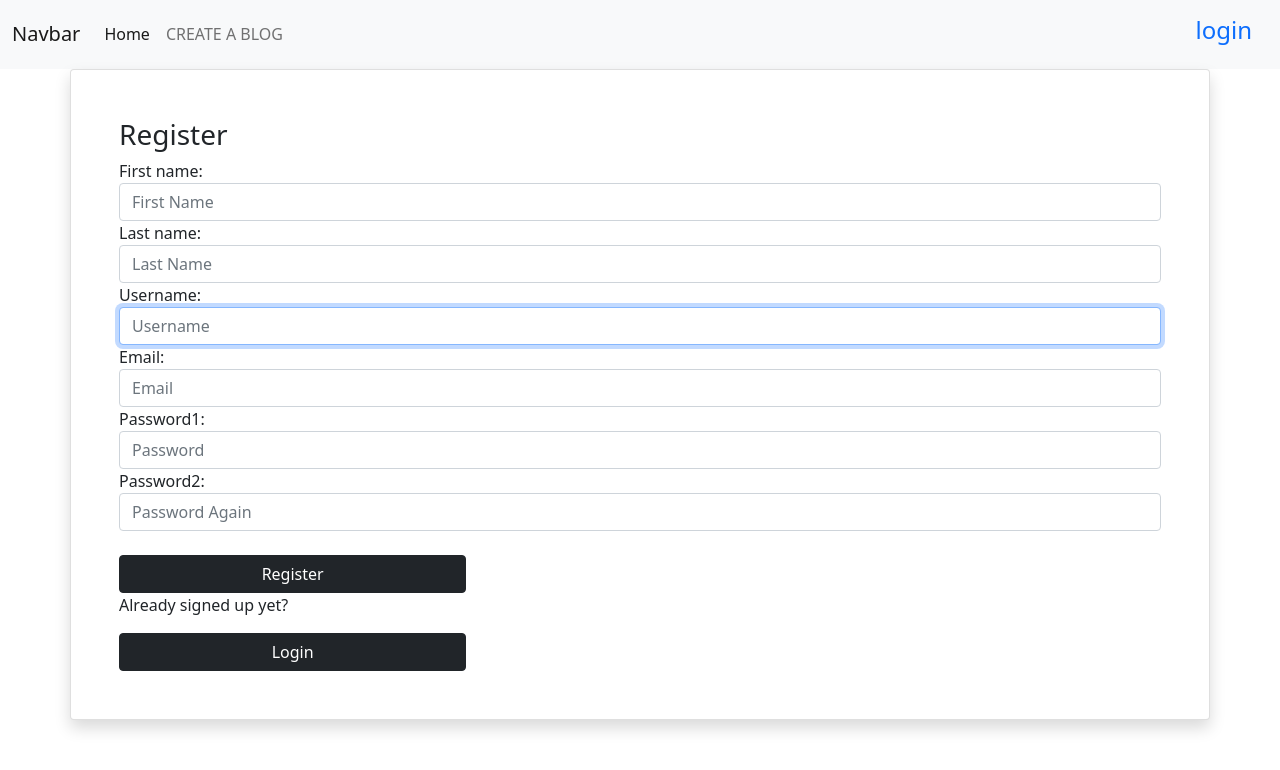
After one commit to saaid323/PerspectivePeak, a Django app: page /register in a window 1280 px wide. The commit adds this page. Shown: the top 770 px of the page. Run offline with Django 5.2, Linux system fonts and the light colour scheme; some libraries are stand-ins or nearby versions.

Commit message:
added login/register

```diff
--- a/blog/base/forms.py
+++ b/blog/base/forms.py
@@ -1,6 +1,8 @@
 from django import forms
-from .models import Blog
+from .models import Blog, Profile
 from django_ckeditor_5.widgets import CKEditor5Widget
+from django.contrib.auth.forms import UserCreationForm
+from django.contrib.auth.models import User
 
 
 class BlogForm(forms.ModelForm):
@@ -17,3 +19,16 @@ class BlogForm(forms.ModelForm):
                 )
         }
         exclude = ['author']
+
+
+class UserForm(UserCreationForm):
+    username = forms.CharField(widget=forms.TextInput(attrs={'class': 'form-control', 'placeholder': 'Username'}))
+    first_name = forms.CharField(widget=forms.TextInput(attrs={'class': 'form-control', 'placeholder': 'First Name'}), max_length=32)
+    last_name = forms.CharField(widget=forms.TextInput(attrs={'class': 'form-control', 'placeholder': 'Last Name'}), max_length=32)
+    email = forms.EmailField(widget=forms.EmailInput(attrs={'class': 'form-control', 'placeholder': 'Email'}), max_length=64)
+    password1 = forms.CharField(widget=forms.PasswordInput(attrs={'class': 'form-control', 'placeholder': 'Password'}))
+    password2 = forms.CharField(widget=forms.PasswordInput(attrs={'class': 'form-control', 'form-label': 'confirm Password', 'placeholder': 'Password Again'}))
+
+    class Meta:
+        model = User
+        fields = ['first_name', 'last_name', 'username', 'email']
--- a/blog/base/templates/home.html
+++ b/blog/base/templates/home.html
@@ -18,7 +18,7 @@
             </a>
             <small class="font-weight-light my-4">{{ blog.get_readtime }} read</small>
             <br> <br>
-
+            {% if blog.author == request.user %}
             <ul>
                 <li>
                     <a class="col-md-4s btn btn-dark" href="{% url 'update_blog' blog.id %}">edit</a>
@@ -27,10 +27,9 @@
                     <a class="col-md-4s btn btn-dark" href="{% url 'delete_blog' blog.id %}">DELETE</a>
                 </li>
             </ul>
-
+            {% endif %}
             <hr>
             {% endfor %}
-
         </div>
 
     </div>
--- /dev/null
+++ b/blog/base/templates/login_register.html
@@ -0,0 +1,60 @@
+{% extends 'main.html' %}
+
+{% block content %}
+{% if page == 'login' %}
+<div class="form-content my-3 p-3">
+    <div class="container">
+        <div class="row justify-content-center">
+            <div class="col-lg-5">
+                    <div class="card shadow-lg border-0 rounded-lg mt-0 mb-3">
+                        <div class="card-header justify-content-center">
+                          <h3 class="font-weight-light my-4 text-center">Login</h3>
+                        </div>
+                        <form action="" method="POST"> {% csrf_token %}
+                            <div class="card login form">
+                                <div class="card-body container">
+                                    <div class="form-floating mb-3">
+                                        <label class="small mb-1" for="id_new_password1">User Name</label>
+                                        <input type="username" name="username" class="form-control" placeholder="User Name"/>
+
+                                    </div>
+                                    <div class="form-floating">
+                                        <input name="password" type="password" class="form-control" id="floatingPassword" placeholder="Password">
+                                        <label for="floatingPassword">Password</label>
+                                    </div>
+                                    <p></p>
+                                    <input class="col-md-4 btn btn-dark" type="submit" value="Login">
+
+                                    <p>Already signed up yet?</p>
+                                    <a class="col-md-4 btn btn-dark" href="{% url 'register' %}">Register</a>
+
+                                </div>
+                            </div>
+                        </form>
+                    </div>
+            </div>
+    </div>
+</div>
+{% else %}
+<div>
+    <div class="">
+    <form action="" method="POST"> {% csrf_token %}
+        <div class="container card shadow p-5  rounded-lg mt-0 mb-3" >
+            <h3>Register</h3>
+            {% for field in form %}
+                {% if field.errors %}
+                {{ field.errors }}
+                {% endif %}
+                {{ field.label_tag }} {{ field }}
+            {% endfor %}
+            <br>
+            <input class="col-md-4 btn btn-dark" type="submit" value="Register">
+            <p>Already signed up yet?</p>
+            <a class="col-md-4 btn btn-dark" href="{% url 'login' %}" class="dropdown-item">Login</a>
+        </div>
+
+    </form>
+    </div>
+</div>
+{% endif %}
+{% endblock %}
--- a/blog/base/urls.py
+++ b/blog/base/urls.py
@@ -8,4 +8,7 @@ urlpatterns = [
     path('create_blog', views.create_blog, name='create_blog'),
     path('update_blog/<str:pk>', views.update_blog, name='update_blog'),
     path('delete_blog/<str:pk>', views.delete_blog, name='delete_blog'),
+    path('login', views.login_user, name='login'),
+    path ('logout', views.Logout, name='logout'),
+    path('register', views.register, name='register'),
 ]
--- a/blog/base/views.py
+++ b/blog/base/views.py
@@ -1,6 +1,10 @@
 from django.shortcuts import render, redirect
 from .models import Blog
-from .forms import BlogForm
+from .forms import BlogForm, UserForm
+from django.contrib.auth.models import User
+from django.contrib.auth.decorators import login_required
+from django.contrib import messages
+from django.contrib.auth import authenticate, login, logout
 
 # Create your views here.
 
@@ -17,6 +21,7 @@ def blog(request, pk):
     return render(request, 'blog.html', context)
 
 
+@login_required(login_url='login')
 def create_blog(request):
     form = BlogForm()
     if request.method == 'POST':
@@ -46,3 +51,43 @@ def delete_blog(request, pk):
     blog = Blog.objects.get(id=pk)
     blog.delete()
     return redirect('home')
+
+
+def login_user(request):
+    page = 'login'
+    if request.method == 'POST':
+        username = request.POST.get('username')
+        password = request.POST.get('password')
+        try:
+            user = User.objects.get(username=username)
+        except:
+            messages.error(request, "User does not exist")
+        user = authenticate(request, username=username, password=password)
+        if user is not None:
+            login(request, user)
+            return redirect('home')
+        else:
+            messages.error(request, "Incorrect Password")
+    context = {'page': page}
+    return render(request, 'login_register.html', context)
+
+def Logout(request):
+    logout(request)
+    return redirect('home')
+
+
+def register(request):
+    page = 'register'
+    form = UserForm()
+    if request.method == 'POST':
+        form = UserForm(request.POST)
+        if form.is_valid():
+            user = form.save(commit=False)
+            user.first_name = user.email.lower()
+            user.save()
+            login(request, user)
+            return redirect('home')
+        else:
+            messages.error(request, 'An error occured during registration')
+    context = {'page': page, 'form': form}
+    return render(request, 'login_register.html', context)
--- a/blog/templates/navbar.html
+++ b/blog/templates/navbar.html
@@ -1,3 +1,4 @@
+
 <nav class="navbar navbar-expand-lg navbar-light bg-light">
   <div class="container-fluid">
     <a class="navbar-brand" href="#">Navbar</a>
@@ -13,21 +14,27 @@
           <a class="nav-link" href="{% url 'create_blog' %}">CREATE A BLOG</a>
         </li>
       </ul>
+        {% if request.user.is_authenticated %}
+        <li class="d-flex">
+          <div class="dropdown">
 
-          <li class="d-flex">
-            <a class="btn btn-secondary dropdown-toggle" href="#" role="button" id="dropdownMenuLink" data-bs-toggle="dropdown" aria-expanded="false">
-                Dropdown link
-            </a>
+
+              <img class="dropdown-toggle" data-bs-toggle="dropdown" src="" alt="" style="vertical-align: middle; width: 50px; height: 50px; border-radius: 50%;">
+
               <ul class="dropdown-menu dropdown-menu-lg-end">
-                <li><a class="dropdown-item" href="">Profile</a></li>
-                <li><a class="dropdown-item" href="">History</a></li>
-                <li><a class="dropdown-item" href="">logout</a></li>
+
+              <li><a class="dropdown-item" href="{% url 'logout' %}">logout</a></li>
             </ul>
           </div>
+        </li> <li class="d-flex">
+
+        </li>
+        {% else %}
+          <li class="d-flex">
+            <h4><a class="nav-link" href="{% url 'login' %}" tabindex="-1">login</a></h4>
           </li>
 
-          </li>
-
+        {% endif %}
 
     </div>
   </div>
```
Also changed, not shown: blog/base/models.py (+9 -0 lines), blog/db.sqlite3. Lines whose indentation alone changed are shown as unchanged.
